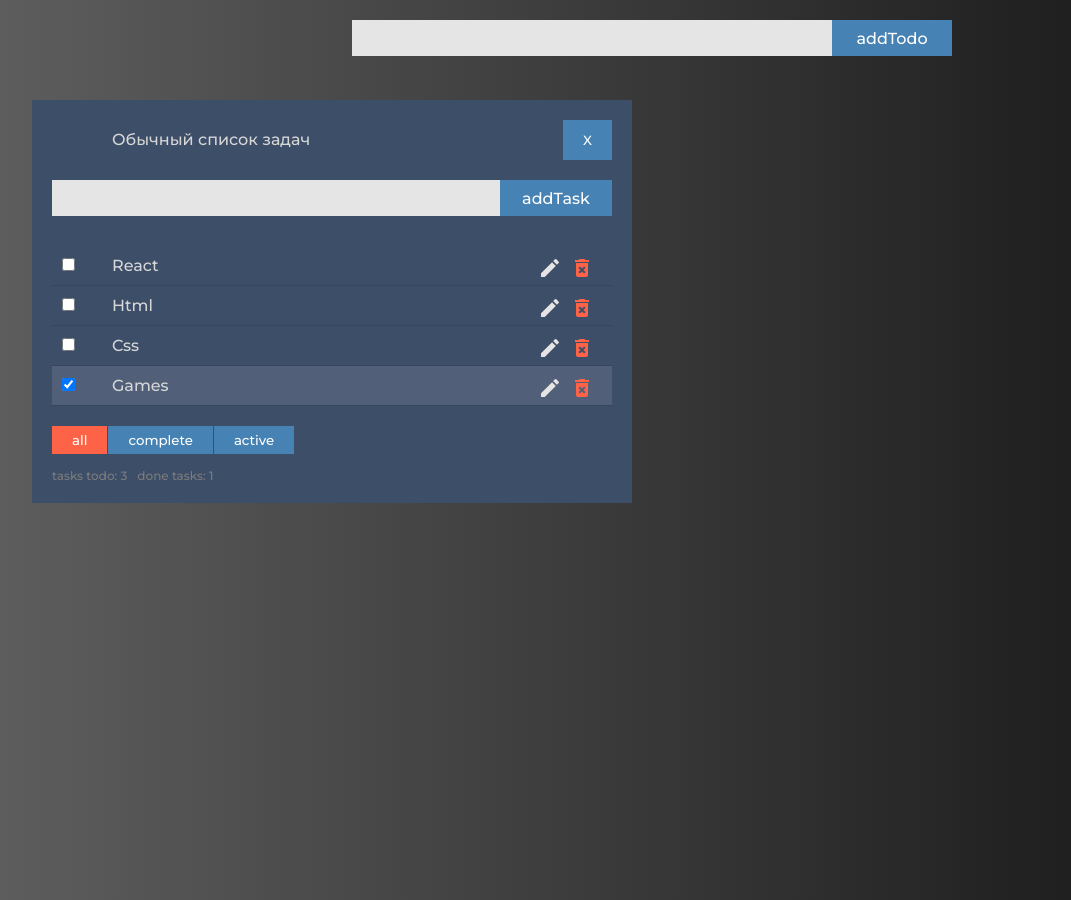
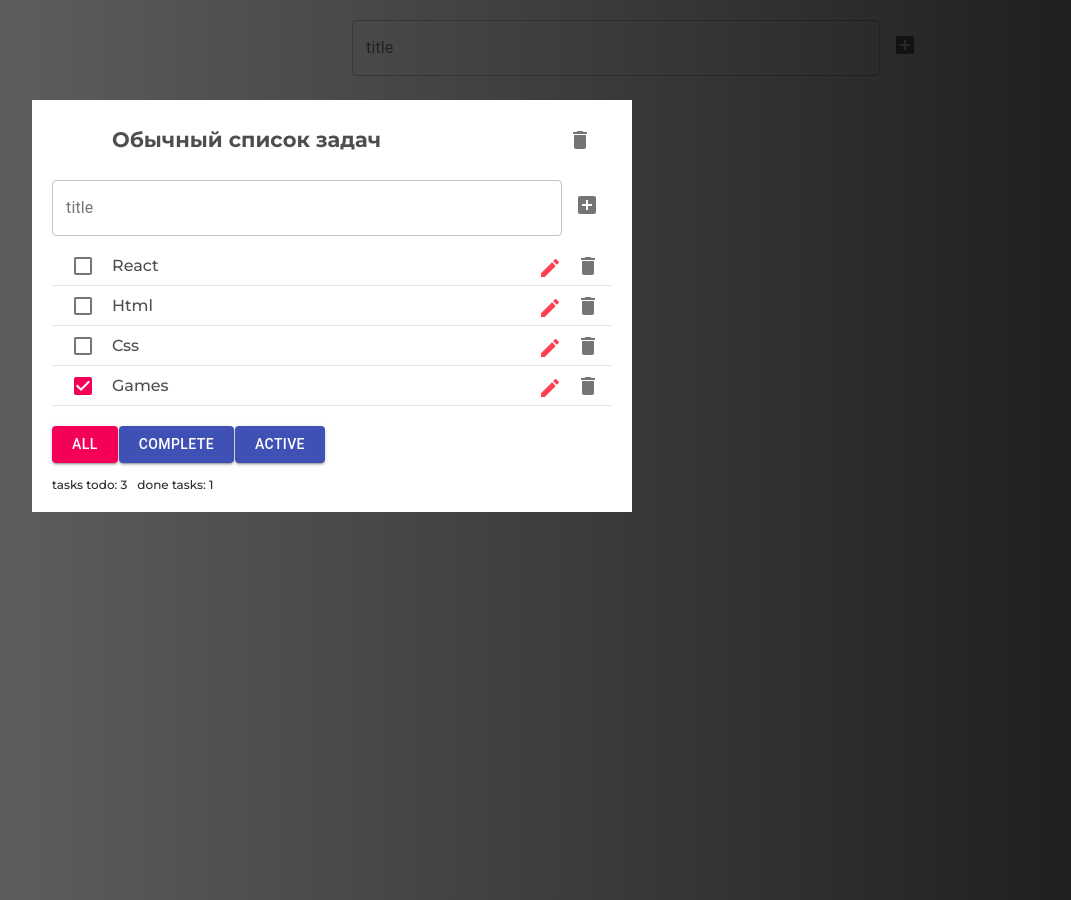
Before and after one commit to whoknow117/TypeScriptTodoList, a React (Create React App) app: page / in a window 1280 px wide. Shown: the top 900 px of the page, without its empty margins (32-1103 px from the left). Built offline with nearby package versions, Linux system fonts and the light colour scheme.

Commit message:
newCommit

```diff
--- a/src/App.tsx
+++ b/src/App.tsx
@@ -120,14 +120,7 @@ function App() {
         setTodoLists(todoLists=>[  ...todoLists,newTodoList])
         setTasks(tasks => ({...tasks,[newTodoListID]:[]}))
     }
-    const changetodoListTitle = (title:string, todoListID:string) => {
-        const todoList = todoLists.find( tl => tl.id === todoListID)
-        if (todoList) {
-            todoList.title = title;
-            setTodoLists([...todoLists])
-        }
 
-    }
 
     return (
 
@@ -161,7 +154,7 @@ function App() {
                                 addTask={addTask}
                                 changeTaskStatus={changeTaskStatus}
                                 removeTodoList={removeTodoList}
-                                changetodoListTitle={changetodoListTitle}
+
                                 changeTaskTitle={changeTaskTitle}
                                 changeTodoListTitle={changeTodoListTitle}
                             />
--- a/src/components/TodoList/Affairs/Affairs.tsx
+++ b/src/components/TodoList/Affairs/Affairs.tsx
@@ -6,6 +6,8 @@ import SupperButton from "../../common/SuperButton/SupperButton";
 import EditableSpan from "./EditableSpan/EditableSpan";
 import DeleteForeverIcon from '@material-ui/icons/DeleteForever';
 import CreateIcon from '@material-ui/icons/Create';
+import {CheckBox, Delete} from '@material-ui/icons';
+import {IconButton, Checkbox} from "@material-ui/core";
 
 
 export type PropsType = {
@@ -35,7 +37,7 @@ const
         return <div className={classes.todoWrapper}>
 
         <span className={classes.checkbox}>
-            <SupperCheckbox checked={task.isDone} onChange={changeStatus}/>
+         <Checkbox checked={task.isDone} onChange={changeStatus}/>
         </span>
             <p className={`${classes.title} ${task.isDone ? classes.done : ""}`}>
                 <EditableSpan
@@ -49,11 +51,9 @@ const
 
             {/*    <CreateIcon/>*/}
             {/*</div>*/}
-            <div className={classes.deleteButton}>
-                <SupperButton red onClick={deleteTask}> </SupperButton>
-
-                <DeleteForeverIcon/>
-            </div>
+            <IconButton   onClick={deleteTask}>
+                <Delete/>
+            </IconButton>
         </div>
     }
 
--- a/src/components/TodoList/Affairs/EditableSpan/EditablSpan.module.scss
+++ b/src/components/TodoList/Affairs/EditableSpan/EditablSpan.module.scss
@@ -3,13 +3,18 @@
 
 .wrapper {
 
+  .bold {
+    font-weight: 700;
+    font-size: 21px;
 
+  }
   .input {
     width: 100%;
     height: 40px;
     outline: none;
     border: none;
-    background: #fff;
+
+
     padding-left: 60px;
     border-bottom: 1px solid rgba(0,0,0,.3);
   }
@@ -55,9 +60,8 @@
       top: 0;
       right: 8px;
       z-index: 111;
-      width: 30px;
-      height: 30px;
-      background: transparent;
+
+
 
 
     }
@@ -86,7 +90,7 @@
     height: 100%;
     padding-left: 60px;
     transition: .3s ease-in-out;
-    color: #d7d7d7;
+    color: #4e4e4e;
   }
   .done {
     display: block;
--- a/src/components/TodoList/Affairs/EditableSpan/EditableSpan.tsx
+++ b/src/components/TodoList/Affairs/EditableSpan/EditableSpan.tsx
@@ -9,12 +9,12 @@ export type EditableSpanType = {
     title: string
     changeValue: (newValue: string) => void
     modeOn?: boolean
-
+    bold?: boolean
 
 
 }
 
-const EditableSpan:React.FC<EditableSpanType>= ({ modeOn, changeValue, title}) => {
+const EditableSpan:React.FC<EditableSpanType>= ({bold, modeOn, changeValue, title}) => {
     const [editMode, setEditMode] = useState<boolean>(false)
     const [titleValue, setTitleValue] =useState<string>(title);
 
@@ -49,7 +49,7 @@ const EditableSpan:React.FC<EditableSpanType>= ({ modeOn, changeValue, title}) =
                                 onKeyPress={deactivateEditM }
                                 onBlur={deActivatedEditMode}
                                 autoFocus={true} type="text"/> :
-                <span className={`${classes.common}`} onDoubleClick={activatedEditMode}>{title}</span>}
+                <span className={`${classes.common} ${ bold ? classes.bold : ""}`} onDoubleClick={activatedEditMode}>{title}</span>}
             {modeOn ? <div className={classes.refactorButton}>
                 <SupperButton onClick={activatedEditMode}/>
                 <CreateIcon/>
--- a/src/components/TodoList/TodoAffairs.module.scss
+++ b/src/components/TodoList/TodoAffairs.module.scss
@@ -21,15 +21,10 @@
     position: relative;
     display: flex;
     .span {
-      width: 100%;
+      width: 90%;
     }
-    button {
-      display: block;
-      right: 0;
-      height: 100%;
-      top: 0;
-      padding: 0 20px;
-    }
+
+
   }
   .input {
 
@@ -38,7 +33,7 @@
   .infoBlock {
 
     margin-top: 14px;
-    color: #7c7c7c;
+    color: #2b2b2b;
     font-size: 12px;
 
     .info {
--- a/src/components/TodoList/TodoAffairs.tsx
+++ b/src/components/TodoList/TodoAffairs.tsx
@@ -7,6 +7,8 @@ import {AffairsPriorityType, DefaultTasksType} from "../../App";
 import SupperInput from "../common/SuperInput/SupperInput";
 import SupperButton from "../common/SuperButton/SupperButton";
 import EditableSpan from "./Affairs/EditableSpan/EditableSpan";
+import {IconButton} from "@material-ui/core";
+import {Delete} from "@material-ui/icons";
 
 
 export type TodoListType = {
@@ -21,10 +23,13 @@ export type TodoListType = {
     removeTodoList: (todoListID: string) => void
     filter: AffairsPriorityType
     changeTodoListTitle: (newTitle: string, todoListID: string) => void
-    changetodoListTitle: (title: string, todoListID: string) => void
+
 }
 
-const TodoList: React.FC<TodoListType> = ({changetodoListTitle, filter, changeTaskTitle, title, removeTodoList, todoID, tasks, changeTaskStatus, addTask, deleteCallBack, changeFilter}) => {
+const TodoList: React.FC<TodoListType> = ({changeTodoListTitle,  filter,
+                                              changeTaskTitle, title,
+                                              removeTodoList, todoID, tasks,
+                                              changeTaskStatus, addTask, deleteCallBack, changeFilter}) => {
 
     const addItem = (title: string) => {
         addTask(title, todoID)
@@ -36,18 +41,20 @@ const TodoList: React.FC<TodoListType> = ({changetodoListTitle, filter, changeTa
         removeTodoList(todoID)
     }
     const changeTodoListTitleCallback = (title: string) => {
-        changetodoListTitle(title, todoID)
+        changeTodoListTitle(title, todoID)
     }
 
     return <div className={classes.todoWrapper}>
         <div className={classes.title}>
            <div className={classes.span}>
                <EditableSpan
-
+                    bold
                    changeValue={changeTodoListTitleCallback}
                    title={title}/>
            </div>
-            <SupperButton onClick={removeTodoCallback}>X</SupperButton>
+            <IconButton>
+                <Delete onClick={removeTodoCallback}/>
+            </IconButton>
         </div>
 
         <div className={classes.input}>
--- a/src/components/TodoList/TodoButtons/TodoButtons.tsx
+++ b/src/components/TodoList/TodoButtons/TodoButtons.tsx
@@ -2,6 +2,7 @@ import React from 'react';
 import classes from './TodoButtons.module.scss';
 import {AffairsPriorityType, DefaultTasksType} from "../../../App";
 import SupperButton from "../../common/SuperButton/SupperButton";
+import {Button} from "@material-ui/core";
 
 
 
@@ -21,9 +22,18 @@ const TodoButtons:React.FC<TodoButtonsType> = ({filter, todoID, changeFilter}) =
 
     return <div className={classes.todoWrapper}>
 
-        <SupperButton filter={filter === 'all'} onClick={setAll}>all</SupperButton>
-        <SupperButton filter={filter === 'complete'} onClick={setComplete}>complete</SupperButton>
-        <SupperButton filter={filter === 'active'} onClick={setActive}>active</SupperButton>
+        <Button
+            color={filter === 'all' ? "secondary" : "primary"}
+            variant={"contained"}
+            onClick={setAll}>all</Button>
+        <Button
+            color={filter === 'complete' ? "secondary" : "primary"}
+            variant={"contained"}
+            onClick={setComplete}>complete</Button>
+        <Button
+            color={filter === 'active' ? "secondary" : "primary"}
+            variant={"contained"}
+            onClick={setActive}>active</Button>
 
 
     </div>
--- a/src/components/TodoList/TodoInput/TodoInput.module.scss
+++ b/src/components/TodoList/TodoInput/TodoInput.module.scss
@@ -7,20 +7,37 @@
   display: flex;
   flex-direction: column;
    .form {
-     display: flex;
+
+     width: 100%;
+      display: flex;
      height: 36px;
-     background: #fff;
+     position: relative;
+     button {
+       width: 50px;
+       height: 50px;
+
+       display: flex;
+       align-items: center;
+
+       justify-content: center;     }
+     input {
+       width: 400px;
+     }
+     .errorInput {
+       background: #fff;
+     }
+     .commonInput {
+
+     }
+
+      input {
+        width: 500px;
+      }
     .btn {
-      height: 100%;
-      width: 20%;
-      position: relative;
+
 
       button {
-        width: 100%;
-        display: block;
-        outline: none;
-        border: none;
-        font-size: 1rem;
+
 
       }
     }
--- a/src/components/TodoList/TodoInput/TodoInput.tsx
+++ b/src/components/TodoList/TodoInput/TodoInput.tsx
@@ -1,7 +1,10 @@
-import React, {ChangeEvent, useState} from 'react';
+import React, {ChangeEvent, useState, KeyboardEvent} from 'react';
 import classes from './TodoInput.module.scss';
 import SupperInput from "../../common/SuperInput/SupperInput";
 import SupperButton from "../../common/SuperButton/SupperButton";
+import {Button, IconButton} from "@material-ui/core";
+import {TextField} from "@material-ui/core";
+import {AddBox} from "@material-ui/icons";
 
 
 export type TodoInputType = {
@@ -24,6 +27,12 @@ const TodoInput: React.FC<TodoInputType> = ({children, addItem}) => {
         } else setError("Enter something")
 
     }
+    const onKeyPressHandler = (e: KeyboardEvent<HTMLInputElement>) => {
+        setError("")
+        if(e.key === "Enter") {
+            addItm()
+        }
+    }
 
 
     const changeTitle = (e: ChangeEvent<HTMLInputElement>) => {
@@ -35,10 +44,18 @@ const TodoInput: React.FC<TodoInputType> = ({children, addItem}) => {
 
 
         <div className={classes.form}>
-            <SupperInput onEnter={addItm} error={error} value={title} onChange={changeTitle}/>
-            <div className={classes.btn}>
-                <SupperButton onClick={addItm}>{children}</SupperButton>
-            </div>
+            <TextField variant={"outlined"}
+                       onKeyPress={onKeyPressHandler}
+                       value={title}
+                       label="title"
+                       helperText={error}
+                       onChange={changeTitle}
+            />
+            <IconButton onClick={addItm}>
+                <AddBox/>
+            </IconButton>
+                {/*<Button variant="contained" color={"primary"}  > </Button>*/}
+
 
         </div>
         <span className={`${classes.span} ${error && classes.errorSpan}`}>{error}</span>
--- a/src/variables/variables.scss
+++ b/src/variables/variables.scss
@@ -2,7 +2,7 @@ $mainBackgroundColor: linear-gradient(90deg, cadetblue, #89c1e5);
 
 
 
-$titleTextColor: rgb(229, 227, 227);
-$backgroundTodoList: #3d4e69;
+$titleTextColor: rgb(255, 65, 82);
+$backgroundTodoList: #ffffff;
 $activeColor: red;
 $deleteColor: tomato;
```
